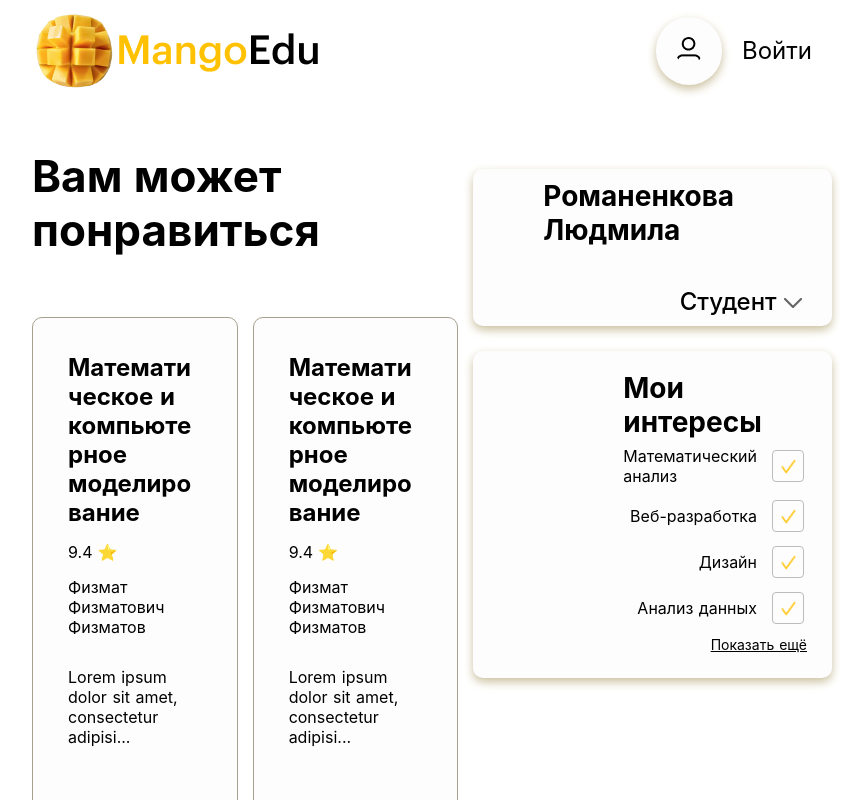
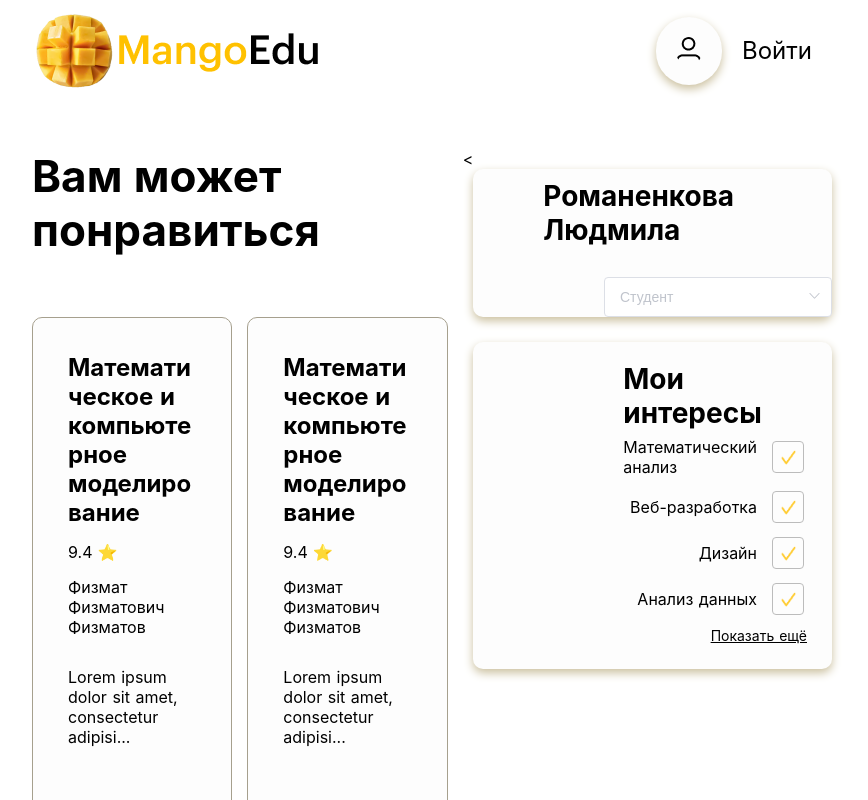
Before and after one commit to ReF01L/mangosoft-hackaton, a Nuxt app in the folder client/: page /profile in a window 1280 px wide. Shown: the top 800 px of the page, without its empty margins (208-1076 px from the left). Built offline with nearby package versions, Linux system fonts and the light colour scheme.

Commit message:
Dropdown menu

```diff
--- a/client/components/Dropdown/index.vue
+++ /dev/null
@@ -1,152 +0,0 @@
-<template>
-  <div class="btn-group">
-    <li @click="toggleMenu()" class="dropdown-toggle" v-if="selectedOption.name !== undefined">
-      {{ selectedOption.name }}
-      <img class="caret" src="/dropdown.png"/>
-    </li>
-
-    <li @click="toggleMenu()" class="dropdown-toggle dropdown-toggle-placeholder"
-        v-if="selectedOption.name === undefined">
-      {{placeholderText}}
-      <img class="caret" src="/dropdown.png"/>
-    </li>
-
-    <ul class="dropdown-menu" v-if="showMenu">
-      <li v-for="(option, idx) in options" :key="idx">
-        <a href="javascript:void(0)" @click="updateOption(option)">
-          {{ option.name }}
-        </a>
-      </li>
-    </ul>
-  </div>
-</template>
-
-<script>
-  export default {
-    data() {
-      return {
-        selectedOption: {
-          name: '',
-        },
-        showMenu: false,
-        placeholderText: 'Please select an item',
-      }
-    },
-    props: {
-      options: {
-        type: [Array, Object]
-      },
-      selected: {},
-      placeholder: [String],
-      closeOnOutsideClick: {
-        type: [Boolean],
-        default: true,
-      },
-    },
-    mounted() {
-      this.selectedOption = this.selected;
-      if (this.placeholder) {
-        this.placeholderText = this.placeholder;
-      }
-      if (this.closeOnOutsideClick) {
-        document.addEventListener('click', this.clickHandler);
-      }
-    },
-    beforeDestroy() {
-      document.removeEventListener('click', this.clickHandler);
-    },
-    methods: {
-      updateOption(option) {
-        this.selectedOption = option;
-        this.showMenu = false;
-        this.$emit('updateOption', this.selectedOption);
-      },
-      toggleMenu() {
-        this.showMenu = !this.showMenu;
-      },
-      clickHandler(event) {
-        const {target} = event;
-        const {$el} = this;
-        if (!$el.contains(target)) {
-          this.showMenu = false;
-        }
-      },
-    }
-  }
-</script>
-
-<style lang="scss">
-  .btn-group {
-    position: relative;
-    margin: 10px 30px;
-    display: inline-block;
-  }
-
-  .dropdown-toggle {
-    color: #000;
-    font-weight: 500;
-    font-size: 24px;
-  }
-
-  .dropdown-toggle:hover {
-    cursor: pointer;
-    & .caret {
-      transition: 0.2s;
-        opacity: 1;
-      }
-  }
-
-  .dropdown-menu {
-    position: absolute;
-    top: 100%;
-    left: 0;
-    z-index: 1000;
-    float: left;
-    padding: 5px 0;
-    margin: 2px 0 0;
-    list-style: none;
-    font-size: 14px;
-    text-align: left;
-    background-color: #fff;
-    border: 1px solid #ccc;
-    border-radius: 4px;
-    box-shadow: 0 6px 12px rgba(0, 0, 0, 0.175);
-    background-clip: padding-box;
-  }
-
-  .dropdown-menu > li > a {
-    padding: 10px 30px;
-    display: block;
-    clear: both;
-    font-weight: normal;
-    line-height: 1.6;
-    color: #333333;
-    white-space: nowrap;
-    text-decoration: none;
-  }
-
-  .dropdown-menu > li > a:hover {
-    background: #efefef;
-    color: #409FCB;
-  }
-
-  .dropdown-menu > li {
-    overflow: hidden;
-    width: 100%;
-    position: relative;
-    margin: auto;
-  }
-
-  .caret {
-    height: 10px;
-    top: 15px;
-    right: -24px;
-    vertical-align: middle;
-    opacity: 0.6;
-    transition: 0.2s;
-  }
-
-  li {
-    list-style: none;
-  }
-</style>
--- a/client/components/Info/index.vue
+++ b/client/components/Info/index.vue
@@ -1,42 +1,43 @@
 <template>
   <div class="info">
     <h2 class="info-title">Романенкова Людмила</h2>
-    <dropdown :options="arrayOfObjects"
-              :selected="object"
-              v-on:updateOption="methodToRunOnSelect"
-              :placeholder="'Select an Item'"
-              :closeOnOutsideClick="true">
-    </dropdown>
+    <el-select v-model="value" :placeholder="options[0].label" class="dropdown" popper-class="tmp">
+      <el-option
+        v-for="item in options"
+        :key="item.value"
+        :label="item.label"
+        :value="item.value">
+      </el-option>
+    </el-select>
   </div>
 </template>
 
 <script>
-  import Dropdown from '../Dropdown'
-
   export default {
     name: "index",
     data() {
       return {
-        arrayOfObjects: [{name: 'Репетитор'}, {name: 'Студент'}],
-        object: {
-          name: 'Студент',
-        }
+        options: [{value: 'Студент', label: 'Студент'}, {value: 'Репетитор', label: 'Репетитор'},
+          {value: 'Представитель организации', label: 'Представитель организации'}],
+        value: ''
       }
     },
-
-    components: {
-      'dropdown': Dropdown,
-    },
-
-    methods: {
-      methodToRunOnSelect(payload) {
-        this.object = payload;
-      }
-    }
   }
 </script>
 
 <style lang="scss" scoped>
+  .tmp {
+    border: none !important;
+  }
+  .el-select-dropdown__item {
+    &.selected {
+      background: rgba(255, 204, 51, 0.4);
+      font-weight: 500;
+      font-size: 14px;
+      color: #000000;
+    }
+  }
+
   .info {
     display: flex;
     flex-direction: column;
@@ -45,6 +46,7 @@
     background: #FDFDFD;
     box-shadow: 0 4px 10px #CBC09F;
     border-radius: 10px;
+
     &-title {
       font-size: 28px;
       font-weight: bold;
--- a/client/pages/profile.vue
+++ b/client/pages/profile.vue
@@ -10,6 +10,7 @@
               <Rec v-for="(rec, i) in recoms" :key="i"/>
             </div>
           </div>
+          <
           <div class="right_side">
             <Info class="info"/>
             <div class="interests">
--- /dev/null
+++ b/client/store/index.js
@@ -0,0 +1,4 @@
+import Vue from 'vue'
+import Vuex from 'vuex'
+
+Vue.use(Vuex)
```
Also changed, not shown: client/static/about_women-1.png (added).
